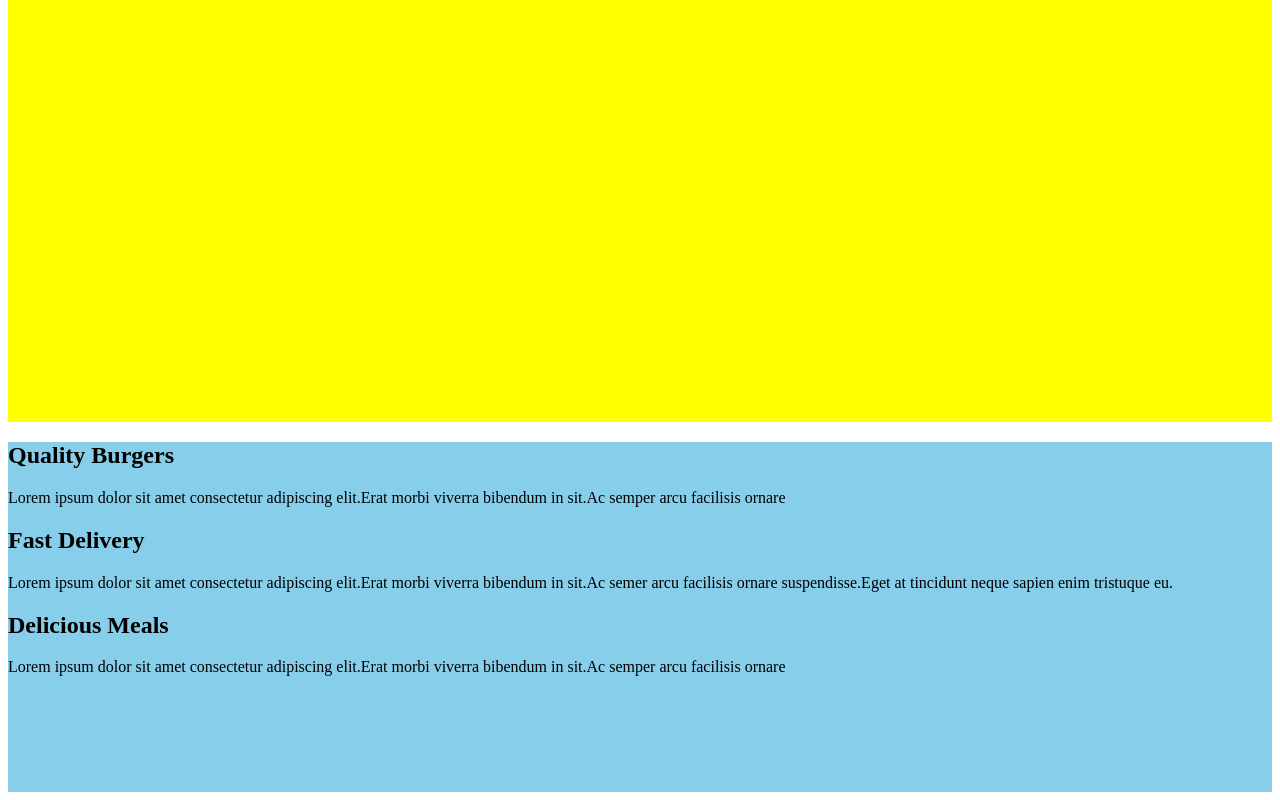
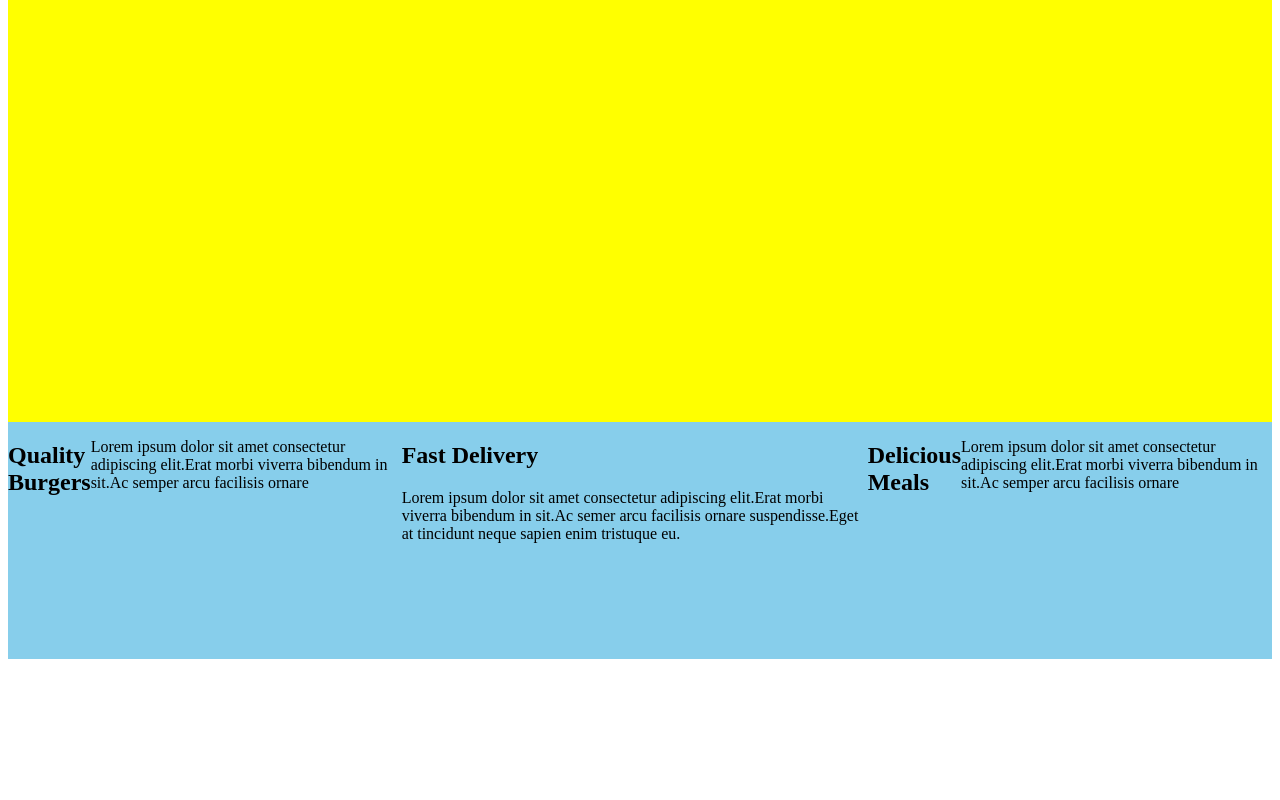
Before and after one commit to Moni-que/Spicy-Burgers-Inn, a plain HTML site: page index.html in a window 1280 px wide. Shown: the part 1851-2651 px from the top of the page. After the commit the page ends 2518 px from the top, so only its background shows below. Drawn offline with Linux system fonts and the light colour scheme.

Commit message:
flex display

```diff
--- a/index.css
+++ b/index.css
@@ -17,8 +17,8 @@
         padding-bottom: 100px;
 
     }
-   div.delicacies{
+    .delicacies{
        flex-direction: row;
-
+       display: flex;
        justify-content: right;
    }
```
